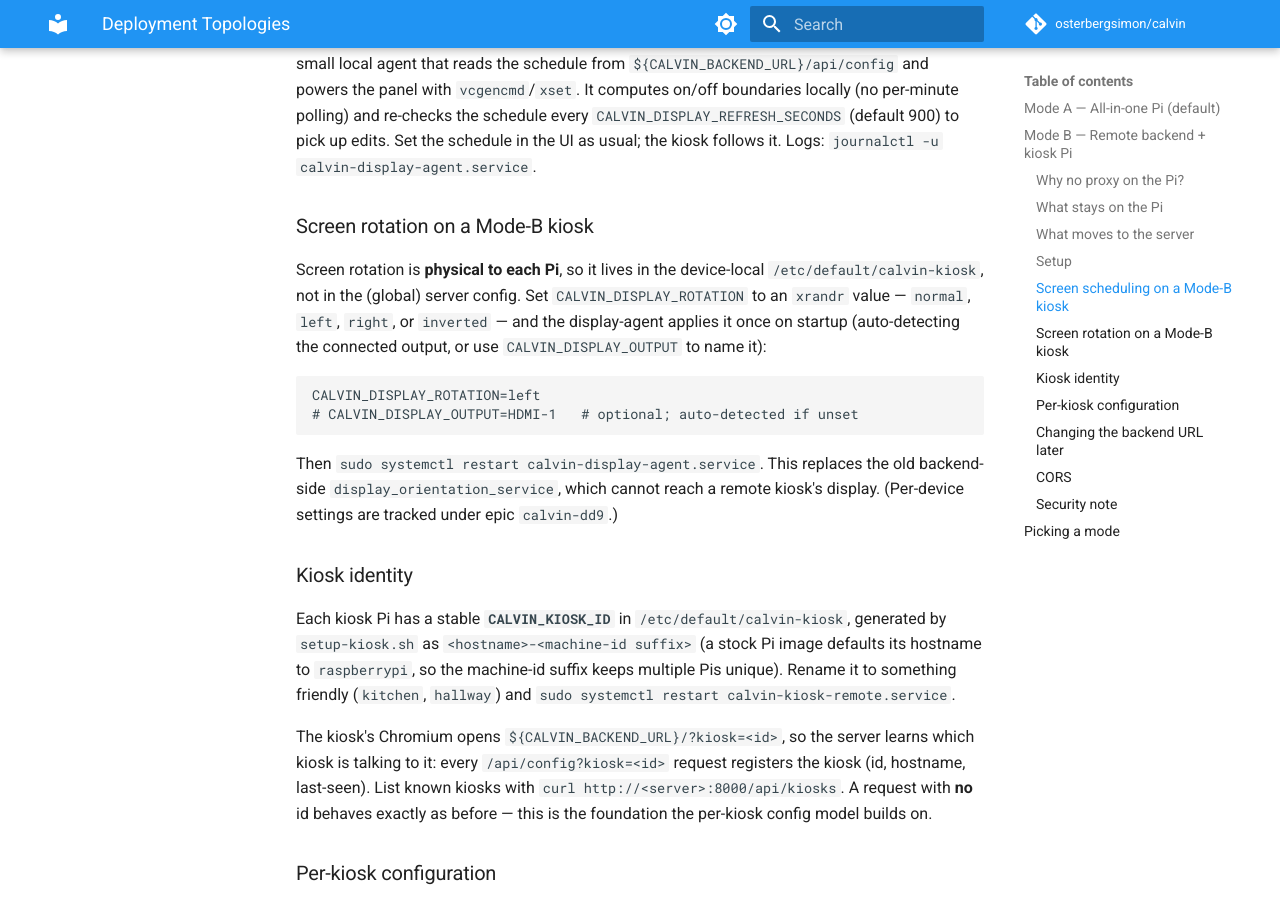
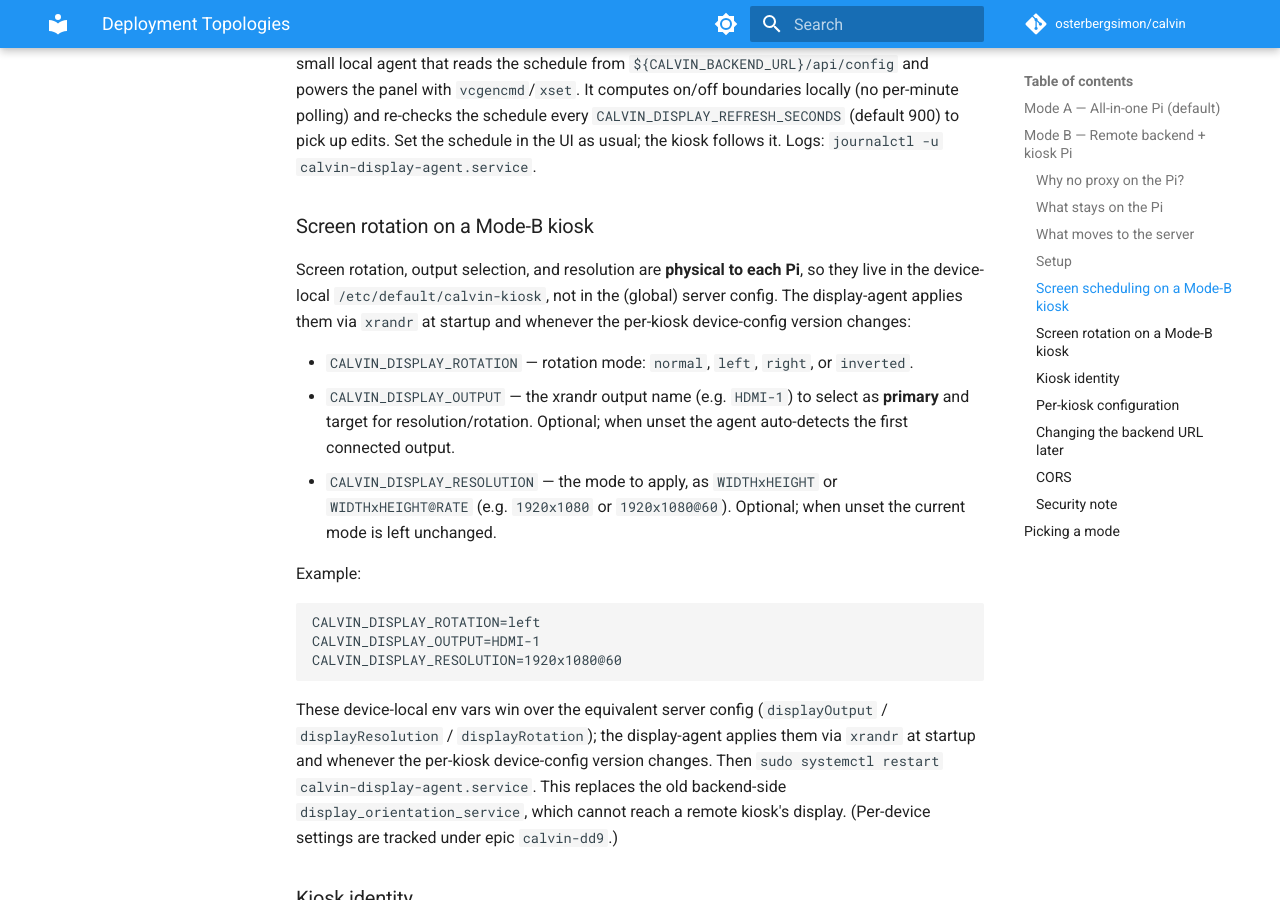
Before and after one commit to osterbergsimon/calvin, an MkDocs documentation site: the page built from docs/setup/DEPLOYMENT_TOPOLOGIES.md, in a window 1280 px wide and 900 px high, scrolled down 2568 px. Built offline with MkDocs 1.6.1 and Material for MkDocs 9.7.7, drawn with Linux system fonts in a browser that asks for light colours; comment, search, counter and statistics services are not loaded.

Commit message:
docs(kiosk): document CALVIN_DISPLAY_OUTPUT + CALVIN_DISPLAY_RESOLUTION (dd9.1)

````diff
--- a/docs/setup/DEPLOYMENT_TOPOLOGIES.md
+++ b/docs/setup/DEPLOYMENT_TOPOLOGIES.md
@@ -126,20 +126,28 @@ follows it. Logs: `journalctl -u calvin-display-agent.service`.
 
 ### Screen rotation on a Mode-B kiosk
 
-Screen rotation is **physical to each Pi**, so it lives in the device-local
-`/etc/default/calvin-kiosk`, not in the (global) server config. Set
-`CALVIN_DISPLAY_ROTATION` to an `xrandr` value — `normal`, `left`, `right`, or
-`inverted` — and the display-agent applies it once on startup (auto-detecting
-the connected output, or use `CALVIN_DISPLAY_OUTPUT` to name it):
+Screen rotation, output selection, and resolution are **physical to each Pi**, so they live in
+the device-local `/etc/default/calvin-kiosk`, not in the (global) server config. The display-agent
+applies them via `xrandr` at startup and whenever the per-kiosk device-config version changes:
+
+- `CALVIN_DISPLAY_ROTATION` — rotation mode: `normal`, `left`, `right`, or `inverted`.
+- `CALVIN_DISPLAY_OUTPUT` — the xrandr output name (e.g. `HDMI-1`) to select as **primary** and
+  target for resolution/rotation. Optional; when unset the agent auto-detects the first connected output.
+- `CALVIN_DISPLAY_RESOLUTION` — the mode to apply, as `WIDTHxHEIGHT` or `WIDTHxHEIGHT@RATE`
+  (e.g. `1920x1080` or `1920x1080@60`). Optional; when unset the current mode is left unchanged.
+
+Example:
 
 ```
 CALVIN_DISPLAY_ROTATION=left
-# CALVIN_DISPLAY_OUTPUT=HDMI-1   # optional; auto-detected if unset
+CALVIN_DISPLAY_OUTPUT=HDMI-1
+CALVIN_DISPLAY_RESOLUTION=1920x1080@60
 ```
 
-Then `sudo systemctl restart calvin-display-agent.service`. This replaces the
-old backend-side `display_orientation_service`, which cannot reach a remote
-kiosk's display. (Per-device settings are tracked under epic `calvin-dd9`.)
+These device-local env vars win over the equivalent server config (`displayOutput` / `displayResolution` / `displayRotation`);
+the display-agent applies them via `xrandr` at startup and whenever the per-kiosk device-config version
+changes. Then `sudo systemctl restart calvin-display-agent.service`. This replaces the
+old backend-side `display_orientation_service`, which cannot reach a remote kiosk's display. (Per-device settings are tracked under epic `calvin-dd9`.)
 
 ### Kiosk identity
 
````
